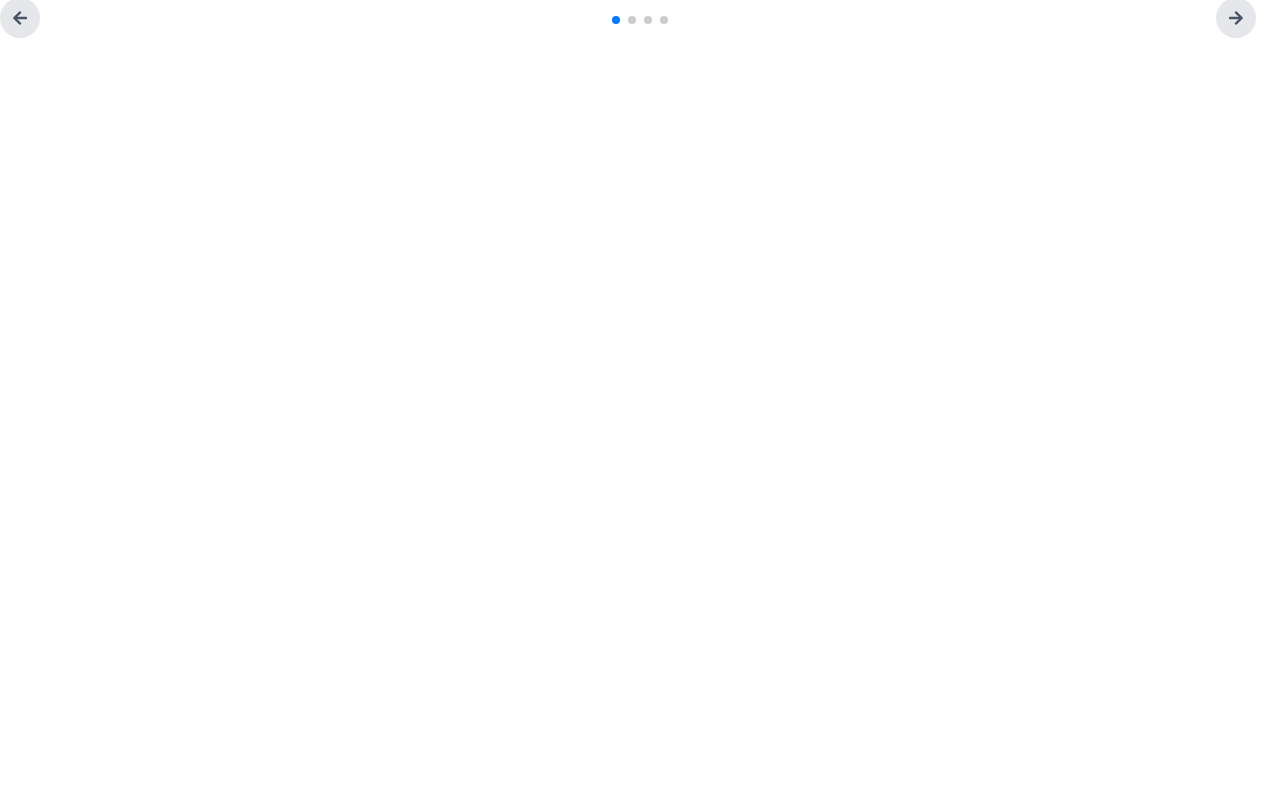
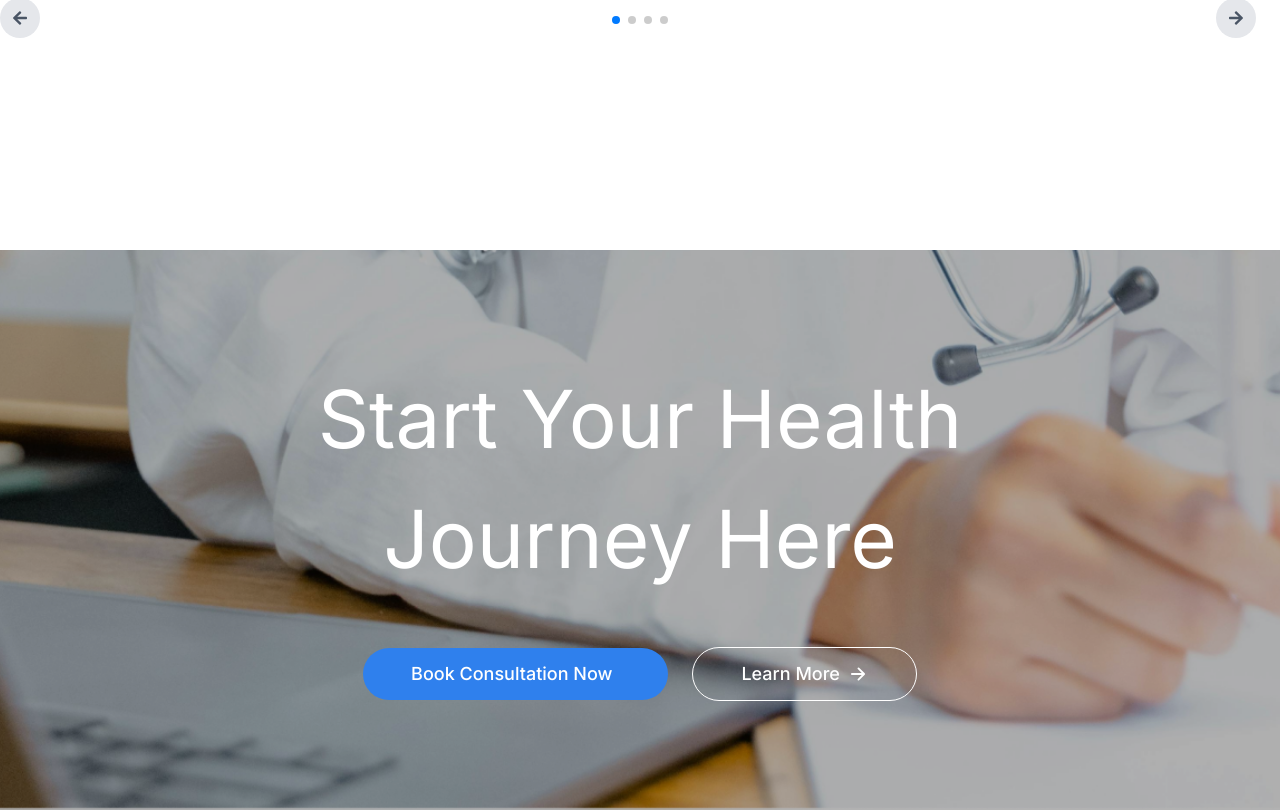
Before and after one commit to sharifstack/MedEase---Healthcare-Appointment, a Next.js app: page / in a window 1280 px wide. Shown: the part 5325-6135 px from the top of the page. Before the commit the page ends 5575 px from the top, so only its background shows below. Built offline with nearby package versions, Linux system fonts and the light colour scheme.

Commit message:
Feat:  journey Section Done

```diff
--- /dev/null
+++ b/app/components/homepage/Journey.tsx
@@ -0,0 +1,27 @@
+import React from "react";
+import Button from "../ui/Button";
+import { IoArrowForward } from "react-icons/io5";
+
+const Journey = () => {
+  return (
+    <div className="hidden md:block">
+      <div className="image-section">
+        <div className="flex flex-col gap-12">
+          <h1 className="z-30 text-[80px] w-162.75">
+            Start Your Health Journey Here
+          </h1>
+          <div className="flex items-center justify-center gap-6">
+            <Button className="z-30" btntext="Book Consultation Now" />
+            <Button
+              className="z-30 text-white bg-transparent border border-white"
+              btntext="Learn More"
+              icon={<IoArrowForward className="text-xl" />}
+            />
+          </div>
+        </div>
+      </div>
+    </div>
+  );
+};
+
+export default Journey;
--- a/app/globals.css
+++ b/app/globals.css
@@ -56,3 +56,34 @@ body {
   font-weight: 500;
   letter-spacing: -2%;
 }
+
+.image-section {
+  position: relative;
+  width: 100%;
+  min-height: 70vh;
+  display: flex;
+  align-items: center;
+  justify-content: center;
+  text-align: center;
+  color: white;
+  overflow: hidden;
+}
+
+.image-section::before {
+  content: "";
+  position: absolute;
+  inset: 0;
+  background-image: url("/afterimg.png");
+  background-size: cover;
+  background-position: center;
+  z-index: 0;
+}
+
+/* ONLY #000000 at 30% */
+.image-section::after {
+  content: "";
+  position: absolute;
+  inset: 0;
+  background: rgba(0, 0, 0, 0.3);
+  z-index: 2;
+}
--- a/app/page.tsx
+++ b/app/page.tsx
@@ -5,6 +5,7 @@ import About from "./components/homepage/About";
 import AppFeatures from "./components/homepage/AppFeatures";
 import Testimonial from "./components/homepage/Testimonial";
 import HealthAdvice from "./components/homepage/HealthAdvice";
+import Journey from "./components/homepage/Journey";
 
 export default function Home() {
   return (
@@ -15,6 +16,7 @@ export default function Home() {
       <AppFeatures />
       <Testimonial />
       <HealthAdvice />
+      <Journey/>
     </div>
   );
 }
```
Also changed, not shown: public/afterimg.png (added).
